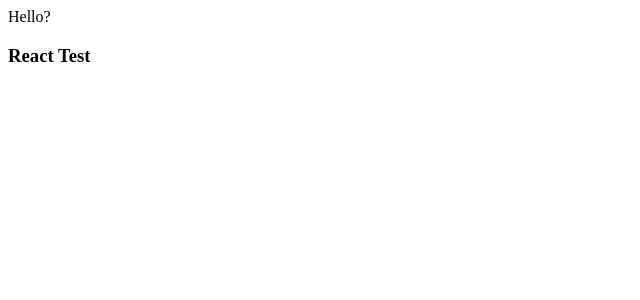
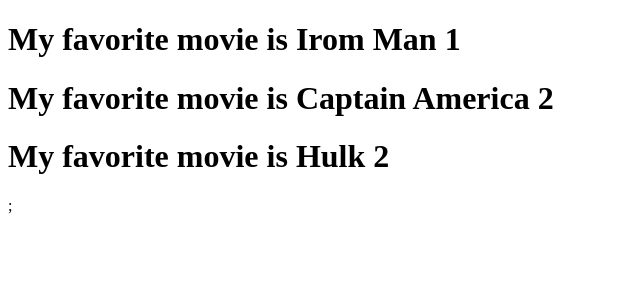
Before and after one commit to changjjjjjjj/movie, a React (Create React App) app: page / in a window 1280 px wide. Shown: the top 300 px of the page, without its empty margins (0-640 px from the left). Built offline with nearby package versions, Linux system fonts and the light colour scheme.

Commit message:
Props study

```diff
--- a/package.json
+++ b/package.json
@@ -6,6 +6,7 @@
     "@testing-library/jest-dom": "^5.11.9",
     "@testing-library/react": "^11.2.3",
     "@testing-library/user-event": "^12.6.2",
+    "prop-types": "^15.7.2",
     "react": "^17.0.1",
     "react-dom": "^17.0.1",
     "react-scripts": "4.0.1",
--- a/src/App.js
+++ b/src/App.js
@@ -1,10 +1,27 @@
-import Test from "./Test";
+import PropTypes from "prop-types"
+
+function Movie({Title, series}){
+  return (
+    <h1>My favorite movie is {Title} {series}</h1>
+  );
+}
+
+
+const movieILike = [{id:1, Title: "Irom Man", series: 1}, {id:2, Title: "Captain America", series: 2}, {id:3, Title: "Hulk", series: 2}];
+
+function renderMovie(movie){
+  return <Movie key={movie.id} Title={movie.Title} series={movie.series} />
+}
+
+Movie.propTypes = {
+  Title: PropTypes.string.isRequired,
+  series: PropTypes.number.isRequired
+};
 
 function App() {
   return (
     <div className="App">
-      Hello?
-      <Test/>
+      {movieILike.map(renderMovie)};
     </div>
   );
 }
--- a/src/Test.js
+++ /dev/null
@@ -1,9 +0,0 @@
-function Test() {
-    return (
-      <h3>
-        React Test
-      </h3>
-    );
-  }
-
-  export default Test;
```
Also changed, not shown: 1 other file (tests, documents, lock files or other folders).
